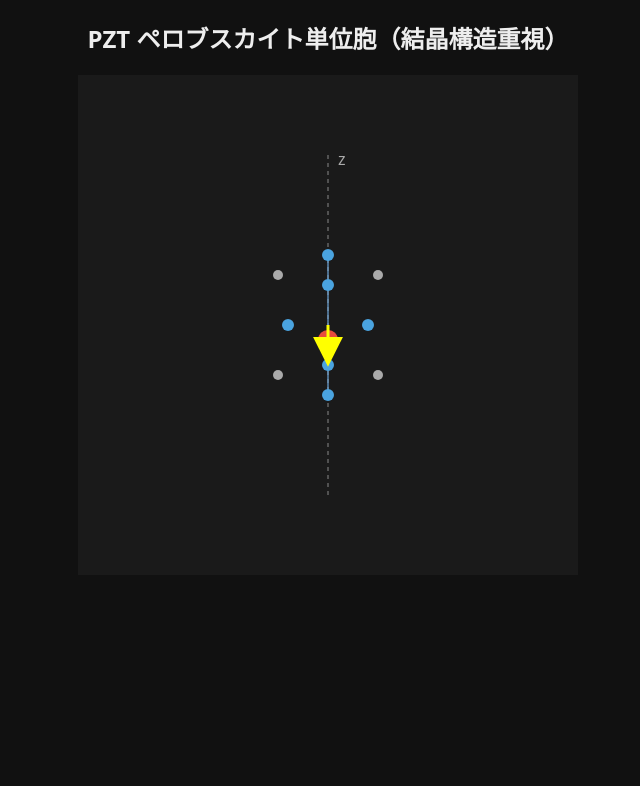
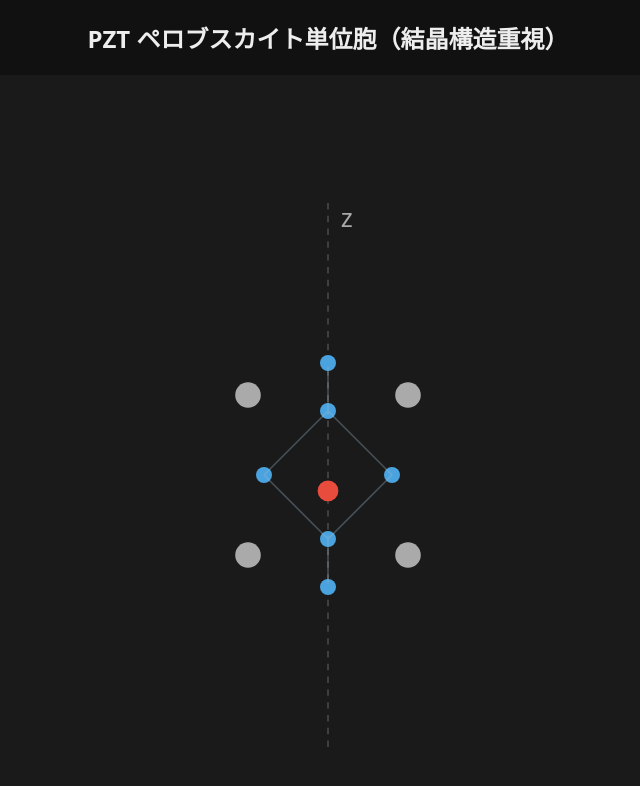
Before and after one commit to Samizo-AITL/aitl-animation-demos, a Jekyll site: the page demo/js-svg/pzt-perovskite-cell.html, which Jekyll copies as it is, in a window 1280 px wide. Shown: the top 786 px of the page, without its empty margins (312-952 px from the left). Built offline with Jekyll 4.4.1, drawn with Linux system fonts in a browser that asks for light colours.

Commit message:
Update pzt-perovskite-cell.html

```diff
--- a/demo/js-svg/pzt-perovskite-cell.html
+++ b/demo/js-svg/pzt-perovskite-cell.html
@@ -12,34 +12,37 @@
     font-family: system-ui, sans-serif;
     text-align: center;
   }
-  h2 { margin: 20px 0; }
+
+  h2 {
+    margin: 20px 0;
+    font-weight: 600;
+  }
 
   svg {
     display: block;
-    margin: auto;
+    margin: 0 auto;
     background: #1a1a1a;
   }
 
-  .pb { fill: #aaa; }
-  .o  { fill: #4aa3df; }
-  .b  { fill: #e74c3c; }
+  /* 原子 */
+  .pb { fill: #aaa; }       /* Pb : 大 */
+  .o  { fill: #4aa3df; }    /* O  : 小 */
+  .b  { fill: #e74c3c; }    /* Zr/Ti : 中 */
 
-  .bond {
-    stroke: #6fa8dc;
-    stroke-width: 2;
-    opacity: 0.6;
+  /* 結晶ワイヤーフレーム（O6八面体） */
+  .lattice {
+    stroke: #9bb7cc;
+    stroke-width: 1;
+    opacity: 0.35;
+    fill: none;
   }
 
+  /* z軸ガイド */
   .axis {
-    stroke: #888;
+    stroke: #777;
     stroke-width: 1;
     stroke-dasharray: 4 4;
-  }
-
-  .pvec {
-    stroke: yellow;
-    stroke-width: 3;
-    marker-end: url(#arrow);
+    opacity: 0.5;
   }
 </style>
 </head>
@@ -47,56 +50,72 @@
 <body>
 <h2>PZT ペロブスカイト単位胞（結晶構造重視）</h2>
 
-<svg width="500" height="500" viewBox="0 0 500 500">
+<svg width="800" height="800" viewBox="0 0 500 500">
 
-<defs>
-  <marker id="arrow" markerWidth="10" markerHeight="10"
-          refX="5" refY="5" orient="auto">
-    <path d="M0,0 L10,5 L0,10 Z" fill="yellow"/>
-  </marker>
-</defs>
+  <!-- z軸 -->
+  <line x1="250" y1="80" x2="250" y2="420" class="axis"/>
+  <text x="258" y="95" fill="#aaa">z</text>
 
-<!-- 座標軸 -->
-<line x1="250" y1="80" x2="250" y2="420" class="axis"/>
-<text x="260" y="90" fill="#aaa">z</text>
+  <!-- O 原子（面心） -->
+  <circle class="o" cx="250" cy="180" r="5"/>
+  <circle class="o" cx="250" cy="320" r="5"/>
+  <circle class="o" cx="210" cy="250" r="5"/>
+  <circle class="o" cx="290" cy="250" r="5"/>
+  <circle class="o" cx="250" cy="210" r="5"/>
+  <circle class="o" cx="250" cy="290" r="5"/>
 
-<!-- O6 八面体（z方向） -->
-<line class="bond" x1="250" y1="180" x2="250" y2="320"/>
-<circle class="o" cx="250" cy="180" r="6"/>
-<circle class="o" cx="250" cy="320" r="6"/>
+  <!-- O6 八面体ワイヤーフレーム -->
+  <g id="octa" class="lattice">
 
-<!-- O6 八面体（x,y は投影表現） -->
-<circle class="o" cx="210" cy="250" r="6"/>
-<circle class="o" cx="290" cy="250" r="6"/>
-<circle class="o" cx="250" cy="210" r="6"/>
-<circle class="o" cx="250" cy="290" r="6"/>
+    <!-- z方向 -->
+    <line id="oz_top"    x1="250" y1="180" x2="250" y2="210"/>
+    <line id="oz_bottom" x1="250" y1="290" x2="250" y2="320"/>
 
-<!-- Bサイト（Zr/Ti） -->
-<circle id="bsite" class="b" cx="250" cy="250" r="10"/>
+    <!-- 上面 -->
+    <line x1="210" y1="250" x2="250" y2="210"/>
+    <line x1="250" y1="210" x2="290" y2="250"/>
 
-<!-- Aサイト（Pb）角（投影） -->
-<circle class="pb" cx="200" cy="200" r="5"/>
-<circle class="pb" cx="300" cy="200" r="5"/>
-<circle class="pb" cx="200" cy="300" r="5"/>
-<circle class="pb" cx="300" cy="300" r="5"/>
+    <!-- 下面 -->
+    <line x1="210" y1="250" x2="250" y2="290"/>
+    <line x1="250" y1="290" x2="290" y2="250"/>
 
-<!-- 分極ベクトル -->
-<line id="pvec" class="pvec"
-      x1="250" y1="250" x2="250" y2="220"/>
+  </g>
+
+  <!-- Pb（Aサイト・角：投影） -->
+  <circle class="pb" cx="200" cy="200" r="8"/>
+  <circle class="pb" cx="300" cy="200" r="8"/>
+  <circle class="pb" cx="200" cy="300" r="8"/>
+  <circle class="pb" cx="300" cy="300" r="8"/>
+
+  <!-- Zr/Ti（Bサイト） -->
+  <circle id="bsite" class="b" cx="250" cy="250" r="6.5"/>
 
 </svg>
 
 <script>
 let t = 0;
-const bsite = document.getElementById("bsite");
-const pvec  = document.getElementById("pvec");
+
+const bsite     = document.getElementById("bsite");
+const ozTop     = document.getElementById("oz_top");
+const ozBottom  = document.getElementById("oz_bottom");
 
 setInterval(() => {
   t += 0.05;
-  const dz = Math.sin(t) * 15; // 誇張だが相対関係は正しい
 
+  /* Bサイトのオフセンタ変位（主役） */
+  const dz = Math.sin(t) * 10;
   bsite.setAttribute("cy", 250 - dz);
-  pvec.setAttribute("y2", 250 - dz * 1.8);
+
+  /* 八面体のz方向緩和（受動・小さく・位相遅れ） */
+  const relax = Math.sin(t - 0.6) * 3;
+
+  /* 上側O-O */
+  ozTop.setAttribute("y1", 180 - relax);
+  ozTop.setAttribute("y2", 210 - relax);
+
+  /* 下側O-O */
+  ozBottom.setAttribute("y1", 290 + relax);
+  ozBottom.setAttribute("y2", 320 + relax);
 
 }, 50);
 </script>
```
Also changed, not shown: other parts of demo/js-svg/pzt-perovskite-cell.html (+1 -1 lines).
